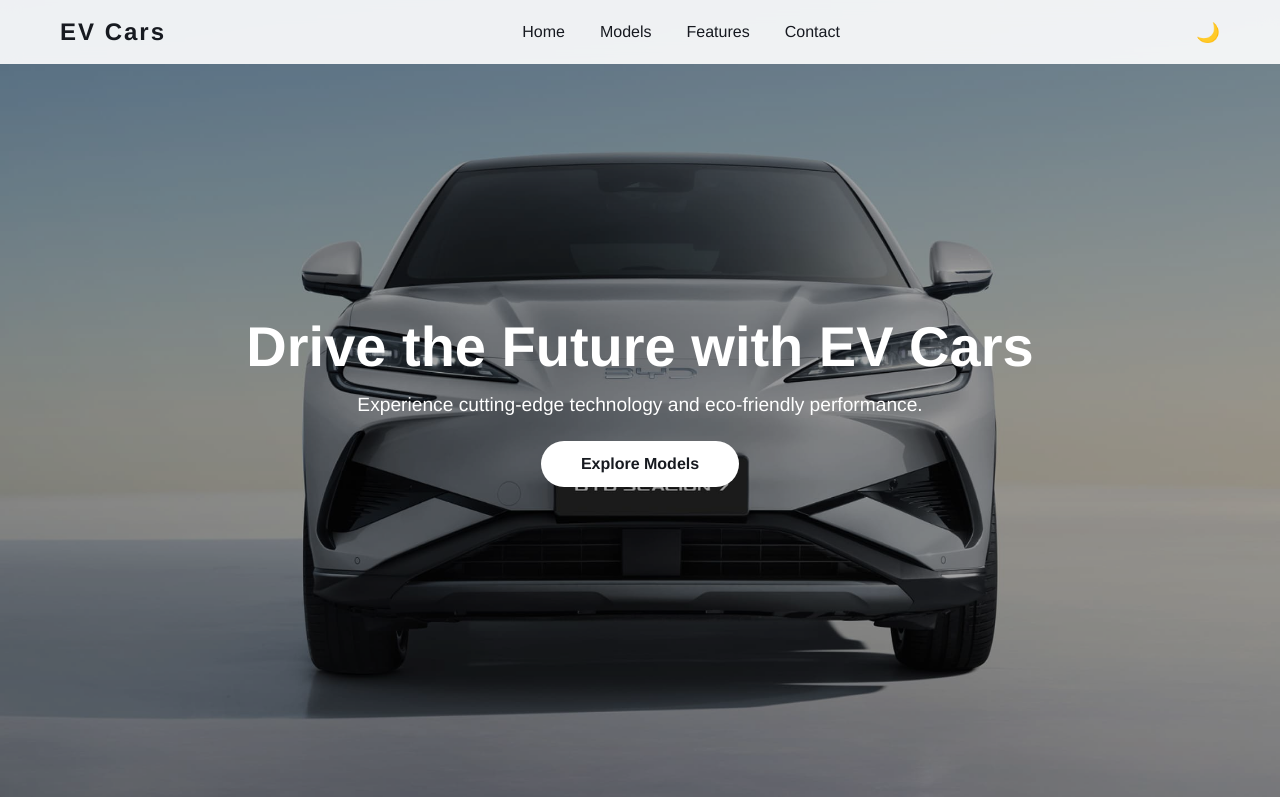
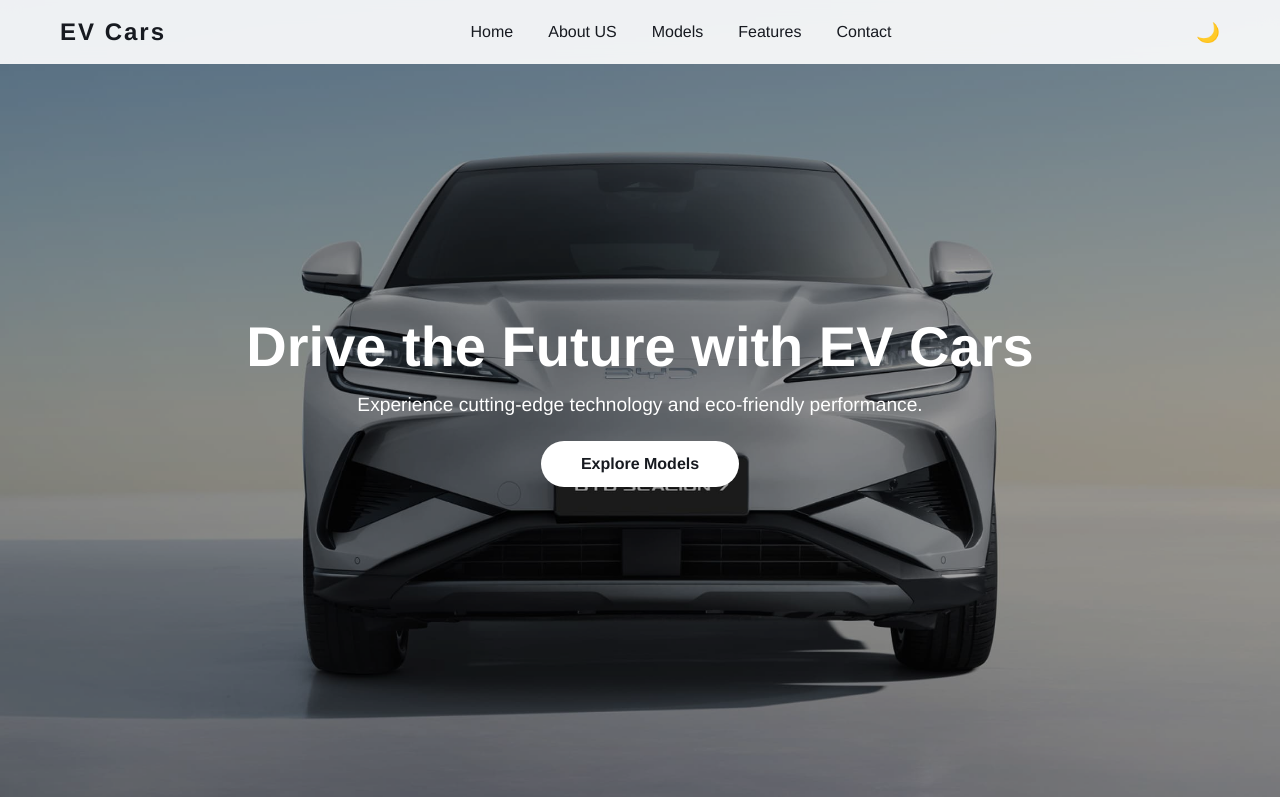
Before and after one commit to Neang-Rothmny/evcars, a plain HTML site: page index.html in a window 1280 px wide. Shown: the top 797 px of the page. Drawn offline with Linux system fonts and the light colour scheme.

Commit message:
add about us

```diff
--- a/index.html
+++ b/index.html
@@ -14,6 +14,7 @@
             <div class="logo">EV Cars</div>
             <ul class="nav-links">
                 <li><a href="#home">Home</a></li>
+                <li><a href="#about">About US</a></li>
                 <li><a href="#models">Models</a></li>
                 <li><a href="#features">Features</a></li>
                 <li><a href="#contact">Contact</a></li>
```
Also changed, not shown: 1 other file.
